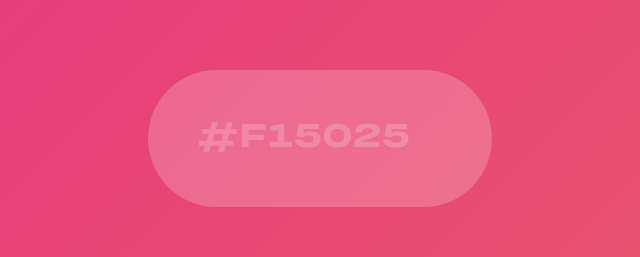
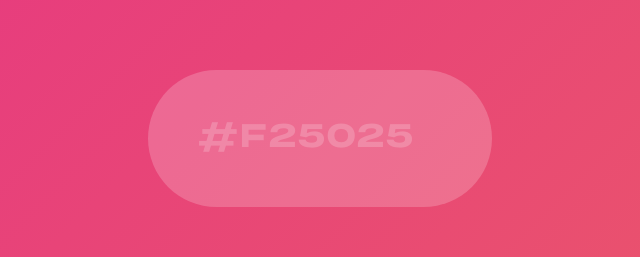
Before and after one commit to Adem672/Lightness, a website built with Parcel: page src/index.html in a window 1280 px wide. Shown: the part 262-519 px from the top of the page, 320-960 px from the left. Built offline with nearby package versions, Linux system fonts and the light colour scheme.

Commit message:
init npm

```diff
--- a/src/index.html
+++ b/src/index.html
@@ -1,5 +1,6 @@
 <!DOCTYPE html>
 <html lang="en">
+
 <head>
   <meta charset="UTF-8" />
   <meta http-equiv="X-UA-Compatible" content="IE=edge" />
@@ -8,12 +9,14 @@
   <link rel="stylesheet" href="style.css" />
   <script src="app.js" type="module" defer></script>
 </head>
+
 <body>
   <header>
     <form>
-        <input type="text" placeholder="#f15025" autofocus />
+      <input type="text" placeholder="#f25025" autofocus />
     </form>
   </header>
   <main></main>
 </body>
+
 </html>
```
Also changed, not shown: package.json (added, +17 -0 lines). Lines whose indentation alone changed are shown as unchanged.
